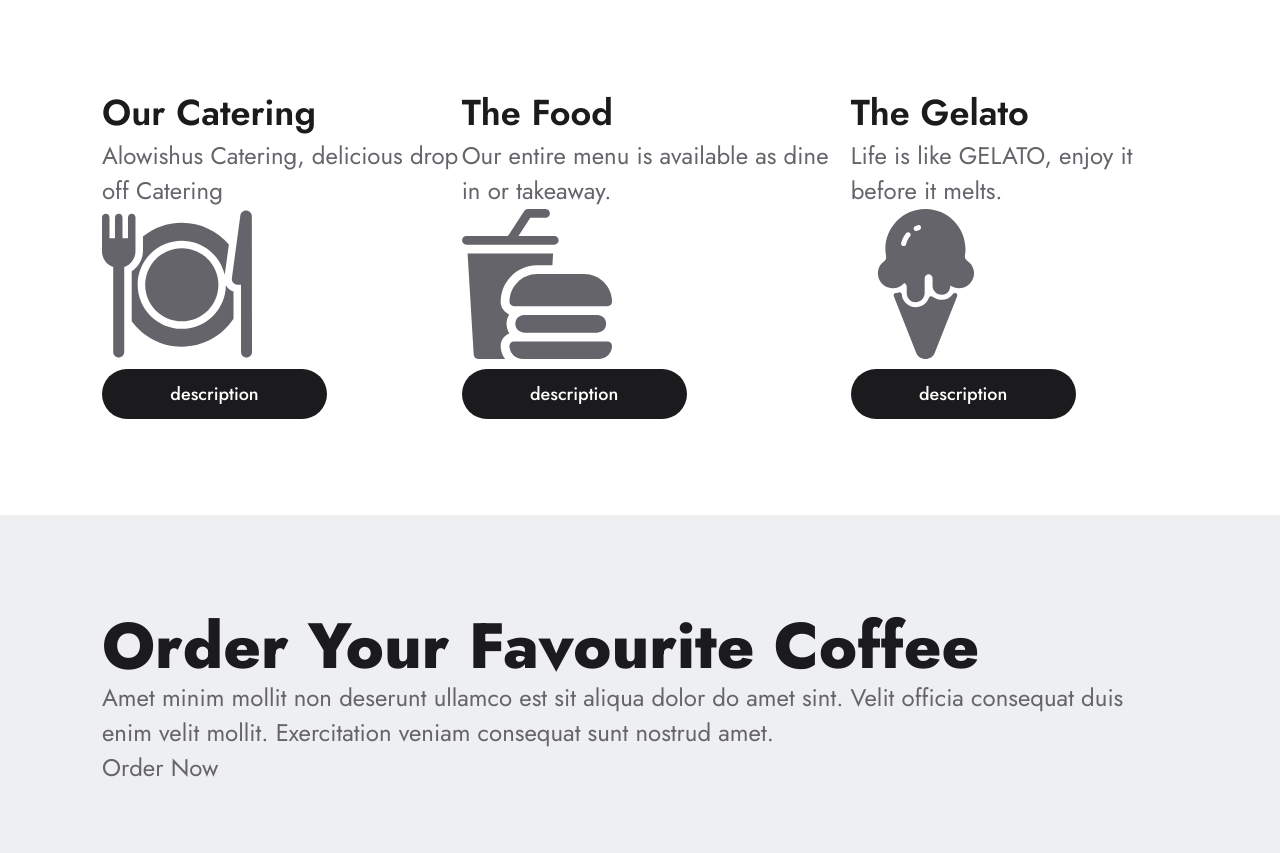
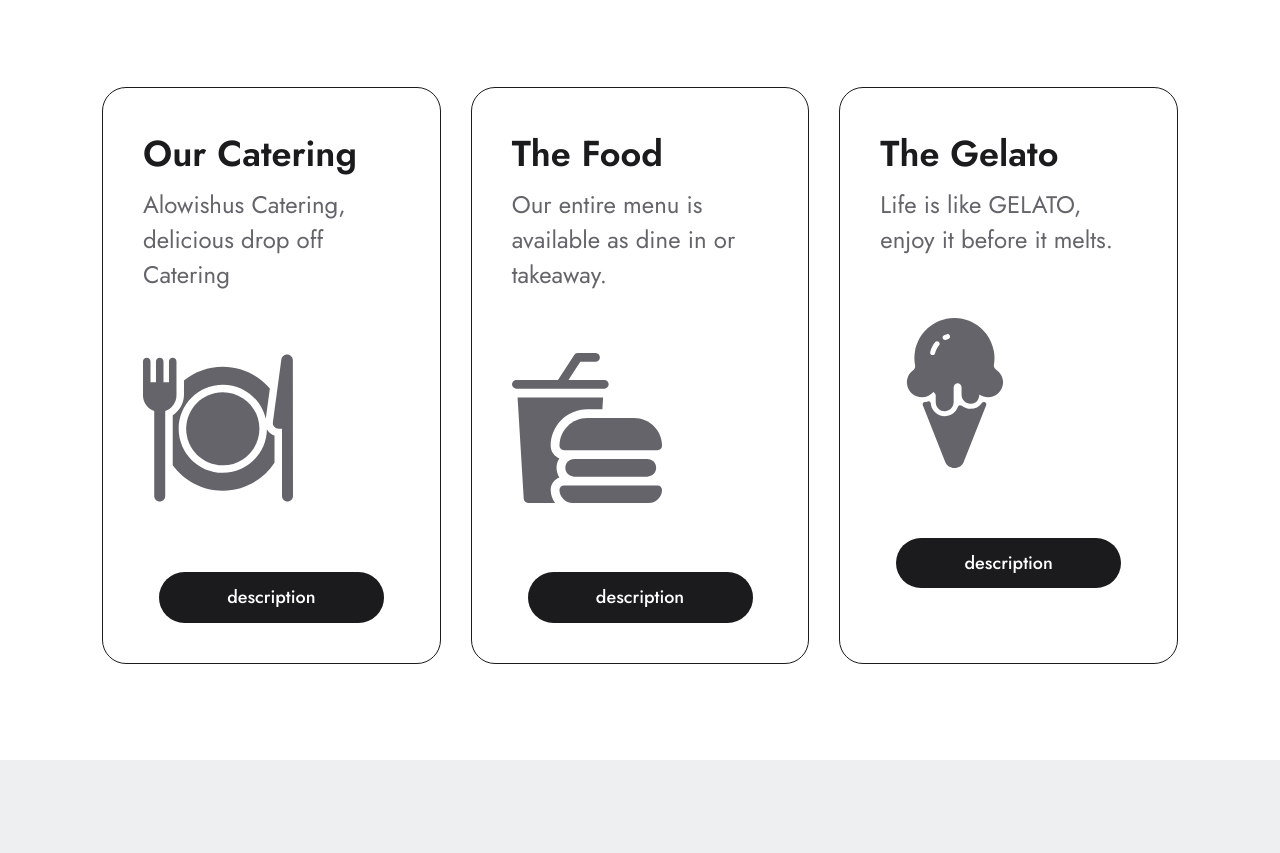
Before and after one commit to aalexblade/give-me-coffee, a plain HTML site: page index.html in a window 1280 px wide. Shown: the part 1174-2027 px from the top of the page. Drawn offline with nearby package versions, Linux system fonts and the light colour scheme.

Commit message:
product-card

```diff
--- a/css/style.css
+++ b/css/style.css
@@ -169,13 +169,39 @@
 }
 
 .product-list {
-  /* width: 393px; */
   display: flex;
-  row-gap: 30px;
+  gap: 30px;
+}
+
+.product-item {
+  width: 393px;
+  border: 1px solid #1b1b1d;
+  border-radius: 24px;
+  padding: 40px;
+}
+
+.product-sub {
+  margin-bottom: 8px;
+}
+
+.product-sub-text {
+  margin-bottom: 60px;
+  text-align: start;
+}
+
+.product-svg {
+  margin-bottom: 60px;
+
+  /* display: flex;
+  text-align: center;
+  top: 50%;
+  left: 50%; */
+  /* margin-left: 121px; */
 }
 
 .product-btn {
   display: block;
+  margin: 0 auto;
 
   color: var(--common-whitr);
   background-color: var(--common-black);
--- a/index.html
+++ b/index.html
@@ -83,24 +83,24 @@
                 <ul class="product-list">
                     <li class="product-item">
                         <h3 class="product-sub sub-title">Our Catering</h3>
-                        <p>Alowishus Catering, delicious drop off Catering</p>
-                        <svg width="150" height="150">
+                        <p class="product-sub-text">Alowishus Catering, delicious drop off Catering</p>
+                        <svg class="product-svg" width="150" height="150">
                             <use href="./images/sprite-original.svg#icon-food"></use>
                         </svg>
                         <button class="product-btn" type="button" name="description">description</button>
                     </li>
-                    <li>
+                    <li class="product-item">
                         <h3 class="product-sub sub-title">The Food</h3>
-                        <p>Our entire menu is available as dine in or takeaway.</p>
-                        <svg width="150" height="150">
+                        <p class="product-sub-text">Our entire menu is available as dine in or takeaway.</p>
+                        <svg class="product-svg" width="150" height="150">
                             <use href="./images/sprite-original.svg#icon-fast-food"></use>
                         </svg>
                         <button class="product-btn" type="button" name="description">description</button>
                     </li>
-                    <li>
+                    <li class="product-item">
                         <h3 class="product-sub sub-title">The Gelato</h3>
-                        <p>Life is like GELATO, enjoy it before it melts.</p>
-                        <svg width="150" height="150">
+                        <p class="product-sub-text">Life is like GELATO, enjoy it before it melts.</p>
+                        <svg class="product-svg" width="150" height="150">
                             <use href="./images/sprite-original.svg#icon-ice-cream"></use>
                         </svg>
                         <button class="product-btn" type="button" name="description">description</button>
```
